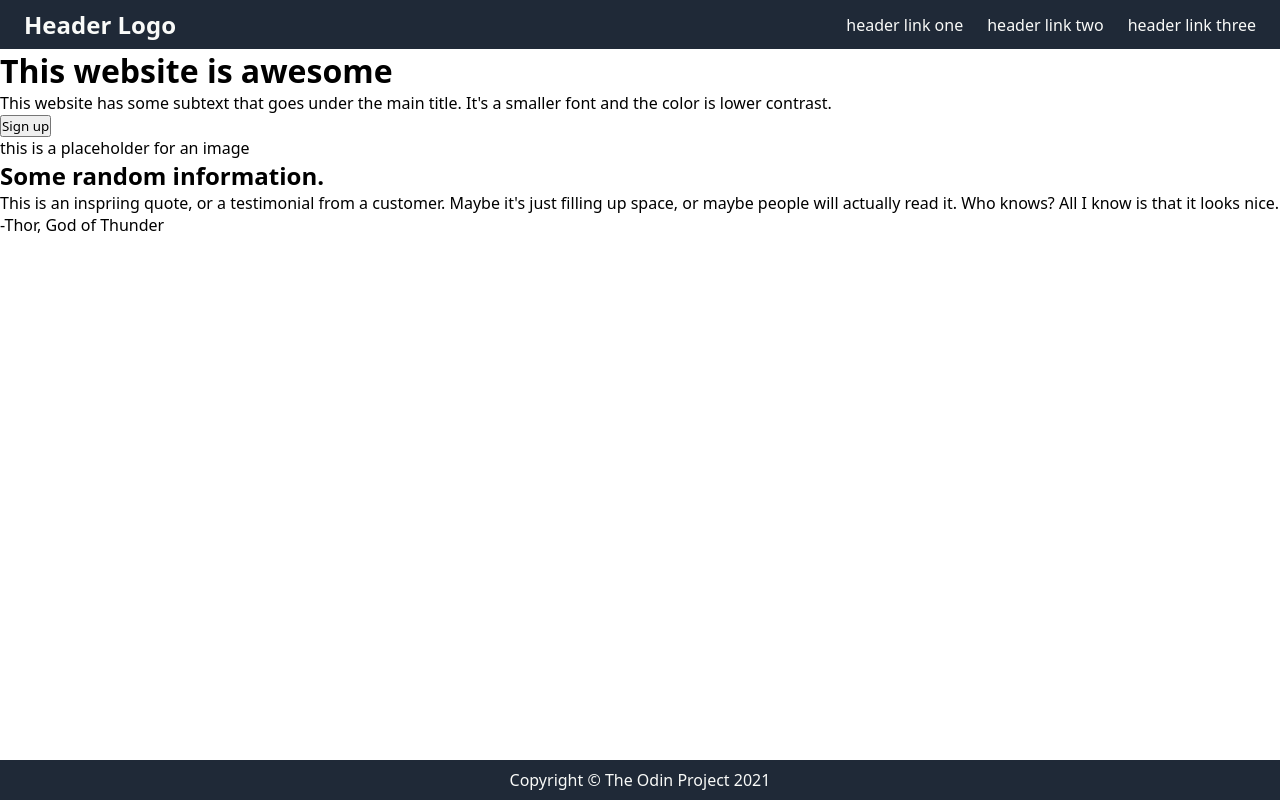
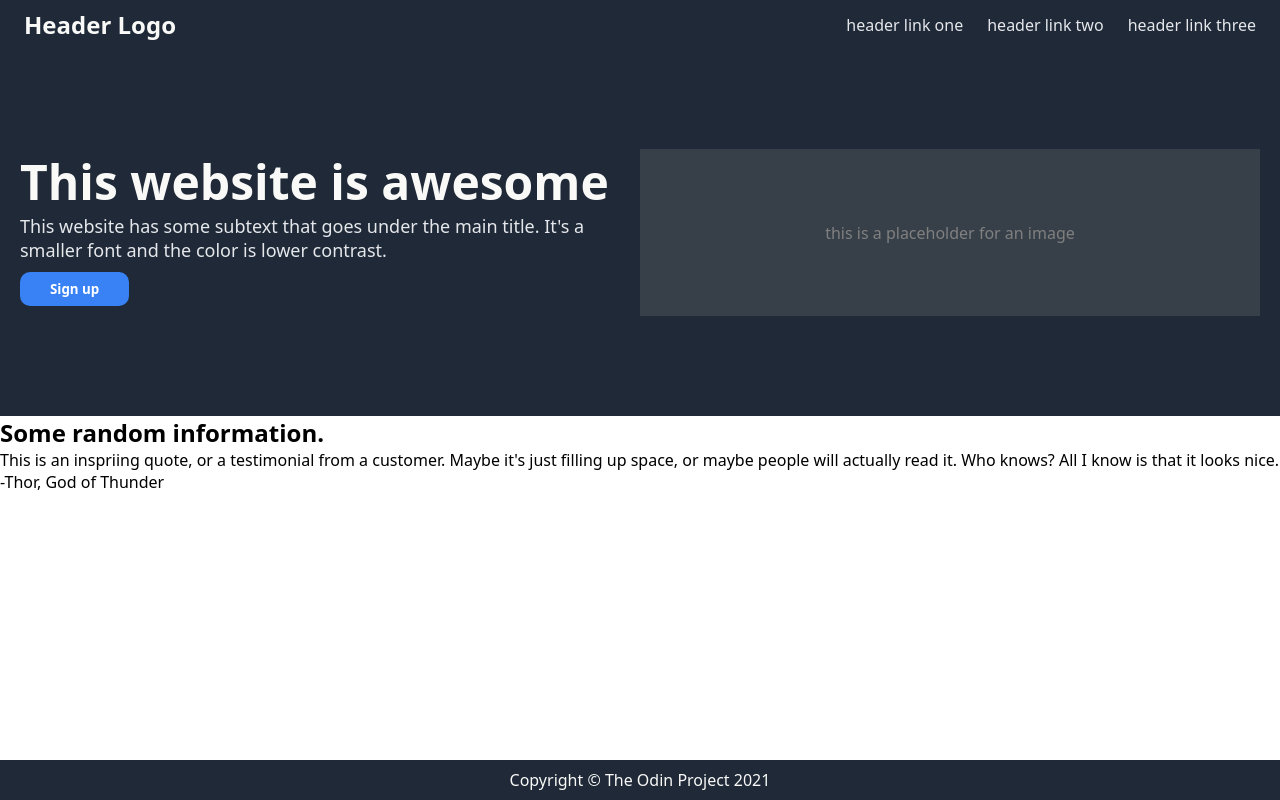
Before and after one commit to YorNitsuga/odin-landingpage, a plain HTML site: page index.html in a window 1280 px wide. Drawn offline with Linux system fonts and the light colour scheme.

Commit message:
Finish styling hero sectcion

```diff
--- a/style.css
+++ b/style.css
@@ -13,10 +13,14 @@ body {
 .header {
     background-color: #1F2937;
     display: flex;
-    color: #F9FAF8;
     justify-content: space-between;
     padding: 8px 24px;
     align-items: center;
+}
+
+.header h2 {
+    font-size: 24px;
+    color: #F9FAF8;
 }
 
 ul {
@@ -27,7 +31,50 @@ ul {
 
 a {
     text-decoration: none;
+    color: #E5E7EB;
+}
+
+.hero-section {
+    background-color: #1F2937;
+    display: flex;
+    padding: 100px 20px;
+    justify-content: center;
+}
+
+.left-hero {
+    flex: 1;
+}
+
+.right-hero {
+    flex: 1;
+    background-color: rgba(128, 128, 128, 0.247);
+    display: flex;
+    justify-content: center;
+    align-items: center;
+}
+
+.right-hero .image-pl {
+    color: grey;
+}
+
+.left-hero h1 {
+    font-size: 48px;
     color: #F9FAF8;
+}
+
+.left-hero p {
+    font-size: 18px;
+    color: #E5E7EB;
+}
+
+.left-hero button {
+    background-color: #3882F6;
+    color: white;
+    border: none;
+    padding: 8px 30px;
+    font-weight: bold;
+    border-radius: 10px;
+    margin: 10px 0px;
 }
 
 .footer {
```
Also changed, not shown: index.html (line endings or trailing spaces).
